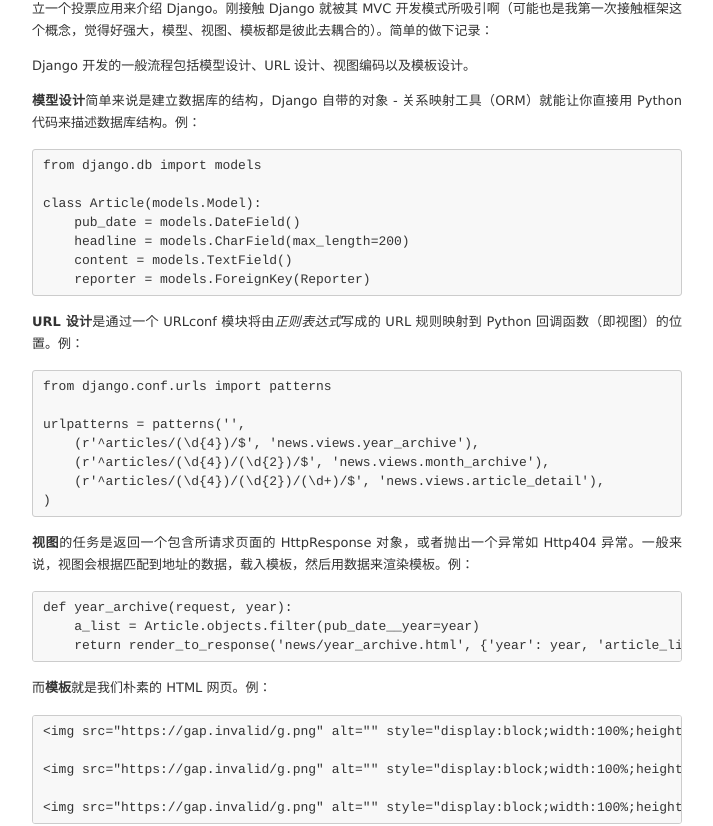
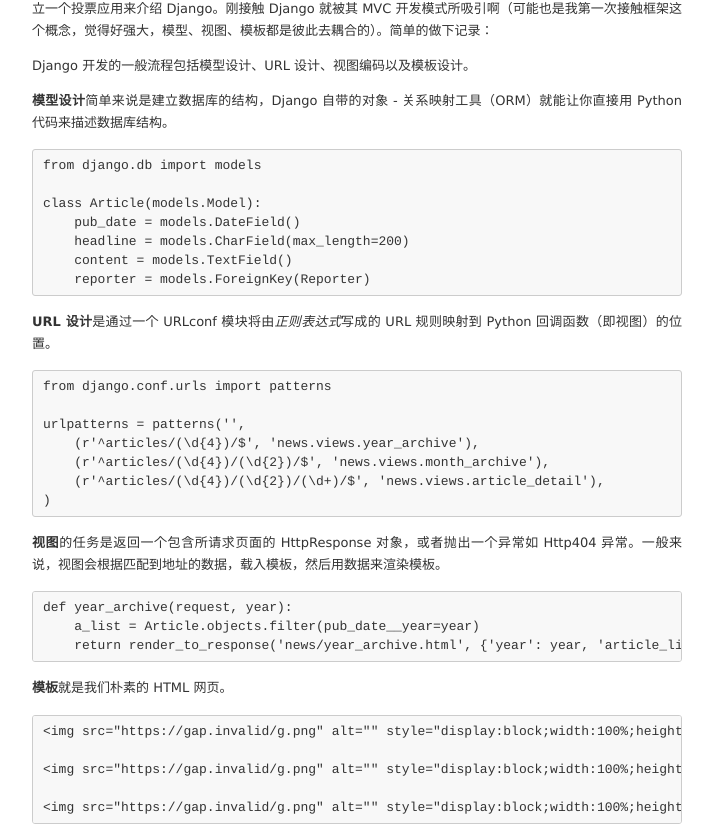
Before and after one commit to yuel/lonn.github.com, a Jekyll site: the page built from _posts/2013-04-13-dj-notes1.md, in a window 1280 px wide. Shown: the part 200-1026 px from the top of the page, without its empty margins (283-996 px from the left). Built offline with Jekyll 4.4.1, drawn with Linux system fonts in a browser that asks for light colours.

Commit message:
Update 2013-04-13-dj-notes1.md

```diff
--- a/_posts/2013-04-13-dj-notes1.md
+++ b/_posts/2013-04-13-dj-notes1.md
@@ -8,7 +8,7 @@
 
 Django 开发的一般流程包括模型设计、URL 设计、视图编码以及模板设计。
 
-**模型设计**简单来说是建立数据库的结构，Django 自带的对象 - 关系映射工具（ORM）就能让你直接用 Python 代码来描述数据库结构。例：
+**模型设计**简单来说是建立数据库的结构，Django 自带的对象 - 关系映射工具（ORM）就能让你直接用 Python 代码来描述数据库结构。
 
     from django.db import models
 
@@ -18,7 +18,7 @@
         content = models.TextField()
         reporter = models.ForeignKey(Reporter)
 
-**URL 设计**是通过一个 URLconf 模块将由*正则表达式*写成的 URL 规则映射到 Python 回调函数（即视图）的位置。例：
+**URL 设计**是通过一个 URLconf 模块将由*正则表达式*写成的 URL 规则映射到 Python 回调函数（即视图）的位置。
 
     from django.conf.urls import patterns
 
@@ -28,13 +28,13 @@
         (r'^articles/(\d{4})/(\d{2})/(\d+)/$', 'news.views.article_detail'),
     )
 
-**视图**的任务是返回一个包含所请求页面的 HttpResponse 对象，或者抛出一个异常如 Http404 异常。一般来说，视图会根据匹配到地址的数据，载入模板，然后用数据来渲染模板。例：
+**视图**的任务是返回一个包含所请求页面的 HttpResponse 对象，或者抛出一个异常如 Http404 异常。一般来说，视图会根据匹配到地址的数据，载入模板，然后用数据来渲染模板。
 
     def year_archive(request, year):
         a_list = Article.objects.filter(pub_date__year=year)
         return render_to_response('news/year_archive.html', {'year': year, 'article_list': a_list})
 
-而**模板**就是我们朴素的 HTML 网页。例：
+**模板**就是我们朴素的 HTML 网页。
 
     {% extends "base.html" %}
 
```
